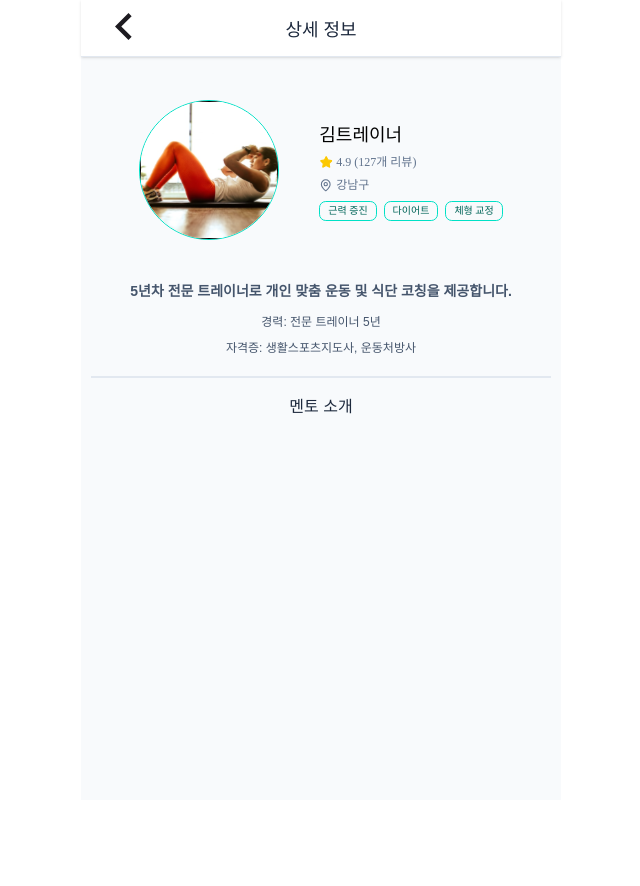
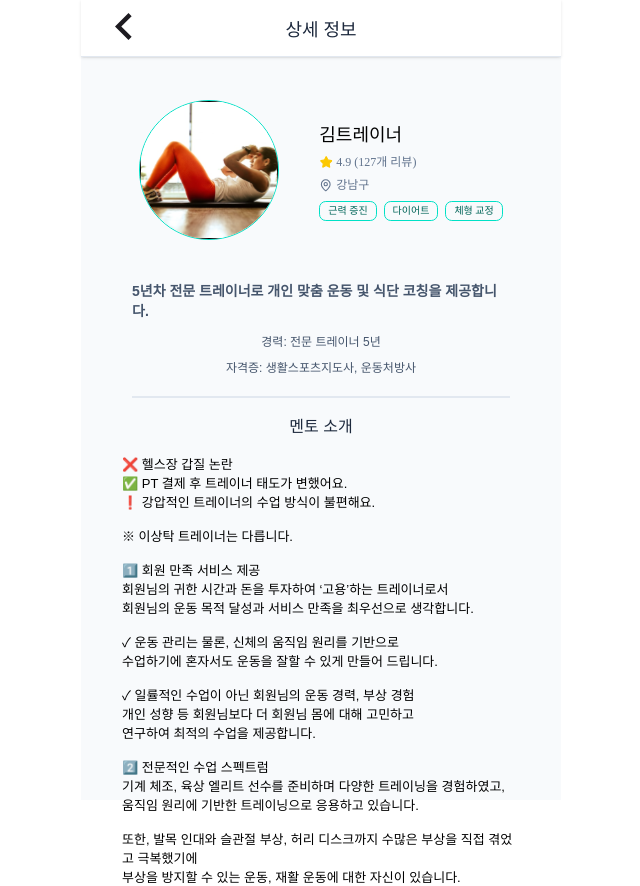
Before and after one commit to woowacourse-teams/2025-Fit-toring, a React app in the folder frontend/: page /detail in a window 1280 px wide. Shown: the whole page, without its empty margins (319-959 px from the left). Before the commit the page ends 800 px from the top, so only its background shows below. Built offline with nearby package versions, Linux system fonts and the light colour scheme.

Commit message:
feat: Introduction 컴포넌트 추가 #33

```diff
--- a/frontend/src/pages/detail/Detail.tsx
+++ b/frontend/src/pages/detail/Detail.tsx
@@ -1,25 +1,37 @@
 import styled from '@emotion/styled';
 
 import DetailHeader from './components/DetailHeader/DetailHeader';
+import Introduction from './components/Introduction/Introduction';
 import Profile from './components/Profile/Profile';
 import Summary from './components/Summary/Summary';
 
 function Detail() {
   return (
     <>
-      <DetailHeader />
-      <Profile />
-      <Summary />
-      <StyledH4>멘토 소개</StyledH4>
+      <StyledContainer>
+        <DetailHeader />
+        <Profile />
+        <Summary />
+        <StyledH4>멘토 소개</StyledH4>
+        <Introduction />
+      </StyledContainer>
     </>
   );
 }
 
 export default Detail;
 
+const StyledContainer = styled.div`
+  display: flex;
+  padding: 0 4.1rem;
+  flex-direction: column;
+  align-items: center;
+`;
+
 const StyledH4 = styled.h4`
   display: flex;
   justify-content: center;
+  margin-bottom: 1.7rem;
 
   ${({ theme }) => theme.TYPOGRAPHY.H4_R}
   color: ${({ theme }) => theme.FONT.B01};
--- /dev/null
+++ b/frontend/src/pages/detail/components/Introduction/Introduction.tsx
@@ -0,0 +1,18 @@
+import styled from '@emotion/styled';
+
+function Introduction() {
+  return (
+    <StyledContainer>
+      {`❌ 헬스장 갑질 논란\n✅ PT 결제 후 트레이너 태도가 변했어요.\n❗ 강압적인 트레이너의 수업 방식이 불편해요.\n\n※ 이상탁 트레이너는 다릅니다.\n\n1️⃣ 회원 만족 서비스 제공\n회원님의 귀한 시간과 돈을 투자하여 ‘고용’하는 트레이너로서\n회원님의 운동 목적 달성과 서비스 만족을 최우선으로 생각합니다.\n\n✓ 운동 관리는 물론, 신체의 움직임 원리를 기반으로\n수업하기에 혼자서도 운동을 잘할 수 있게 만들어 드립니다.\n\n✓ 일률적인 수업이 아닌 회원님의 운동 경력, 부상 경험\n개인 성향 등 회원님보다 더 회원님 몸에 대해 고민하고\n연구하여 최적의 수업을 제공합니다.\n\n2️⃣ 전문적인 수업 스펙트럼\n기계 체조, 육상 엘리트 선수를 준비하며 다양한 트레이닝을 경험하였고,\n움직임 원리에 기반한 트레이닝으로 응용하고 있습니다.\n\n또한, 발목 인대와 슬관절 부상, 허리 디스크까지 수많은 부상을 직접 겪었고 극복했기에\n부상을 방지할 수 있는 운동, 재활 운동에 대한 자신이 있습니다.`}
+    </StyledContainer>
+  );
+}
+
+export default Introduction;
+
+const StyledContainer = styled.div`
+  width: 100%;
+
+  white-space: pre-line;
+  ${({ theme }) => theme.TYPOGRAPHY.B3_R}
+`;
```
